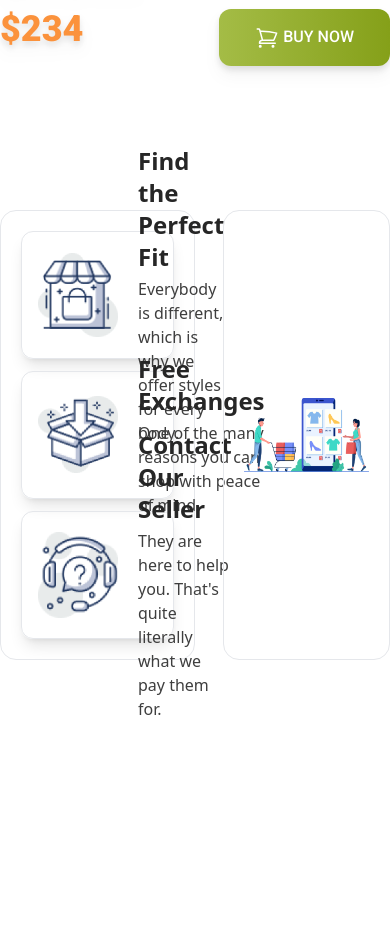
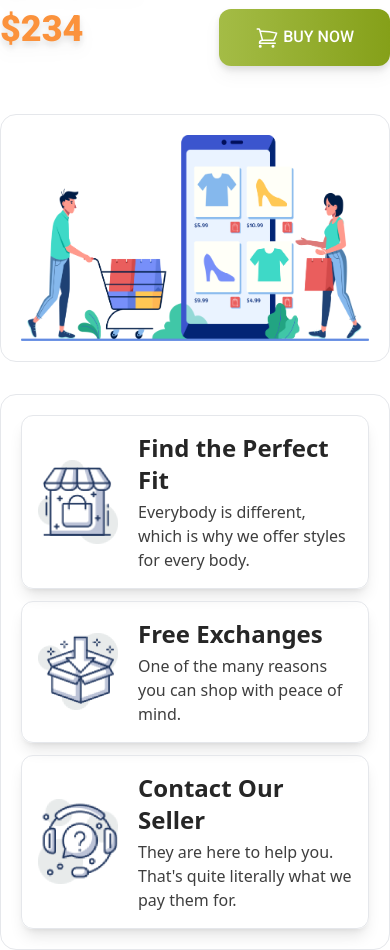
Before and after one commit to imonsheikh/penguin-fashion, a plain HTML site: page index.html in a window 390 px wide. Shown: the part 4997-5947 px from the top of the page. Before the commit the page ends 5753 px from the top, so only its background shows below. Drawn offline with nearby package versions, Linux system fonts and the light colour scheme.

Commit message:
making responsive is done

```diff
--- a/index.html
+++ b/index.html
@@ -198,9 +198,9 @@
 </section>
 
    <!-- another section starts  -->
-    <section class="flex mt-24 mb-24 gap-7">
-        <div class="w-1/2 space-y-3 border p-5 rounded-2xl">
-            <div class="h-32 border flex gap-5 items-center shadow-lg p-4 rounded-xl">
+    <section class="lg:flex-row flex flex-col-reverse gap-8">
+        <div class="lg:w-1/2 w-full space-y-3 border p-5 rounded-2xl">
+            <div class="min-h-32 border flex gap-5 items-center shadow-lg p-4 rounded-xl">
              <img class="w-20" src="./icons/house.png" alt="">
                 <div class="">
                     <h4 class="text-2xl font-bold text-neutral-800">Find the Perfect Fit</h4>
@@ -209,7 +209,7 @@
 
                 </div>
             </div>
-            <div class="h-32 border flex gap-5 items-center shadow-lg p-4 rounded-xl">
+            <div class="min-h-32 border flex gap-5 items-center shadow-lg p-4 rounded-xl">
              <img class="w-20" src="./icons/box.png" alt="">
                 <div class="">
                     <h4 class="text-2xl font-bold text-neutral-800">Free Exchanges</h4>
@@ -218,7 +218,7 @@
 
                 </div>
             </div>
-            <div class="h-32 border flex gap-5 items-center shadow-lg p-4 rounded-xl">
+            <div class="min-h-32 border flex gap-5 items-center shadow-lg p-4 rounded-xl">
              <img class="w-20" src="./icons/question.png" alt="">
                 <div class="">
                     <h4 class="text-2xl font-bold text-neutral-800">Contact Our Seller</h4>
@@ -228,7 +228,8 @@
                 </div>
             </div>
         </div>
-        <div class="w-1/2 border p-5 flex items-center rounded-2xl">
+
+        <div class="lg:w-1/2 w-full border p-5 flex items-center rounded-2xl">
             <img src="./images/shopping.png" alt="">
         </div>
     </section>
```
